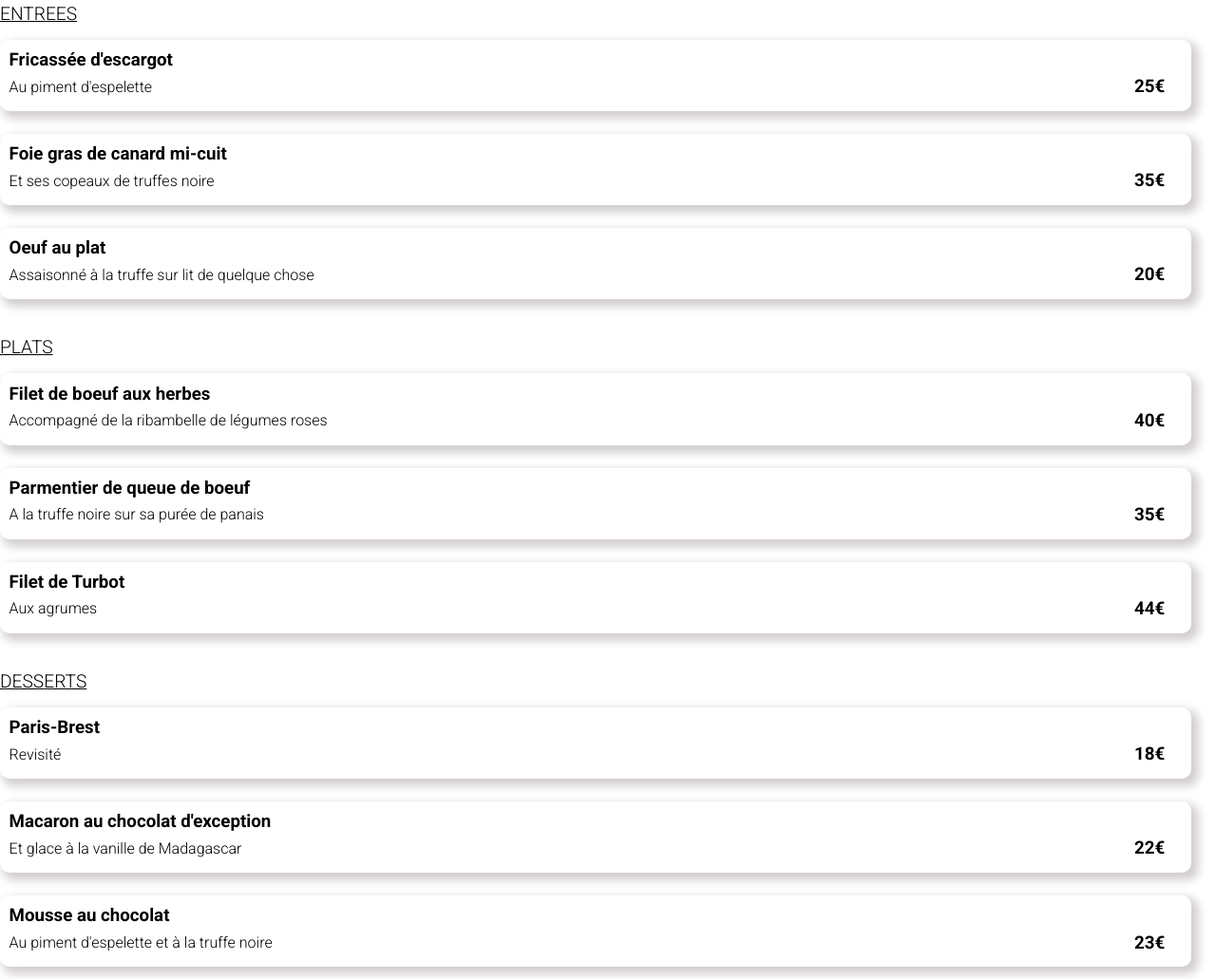
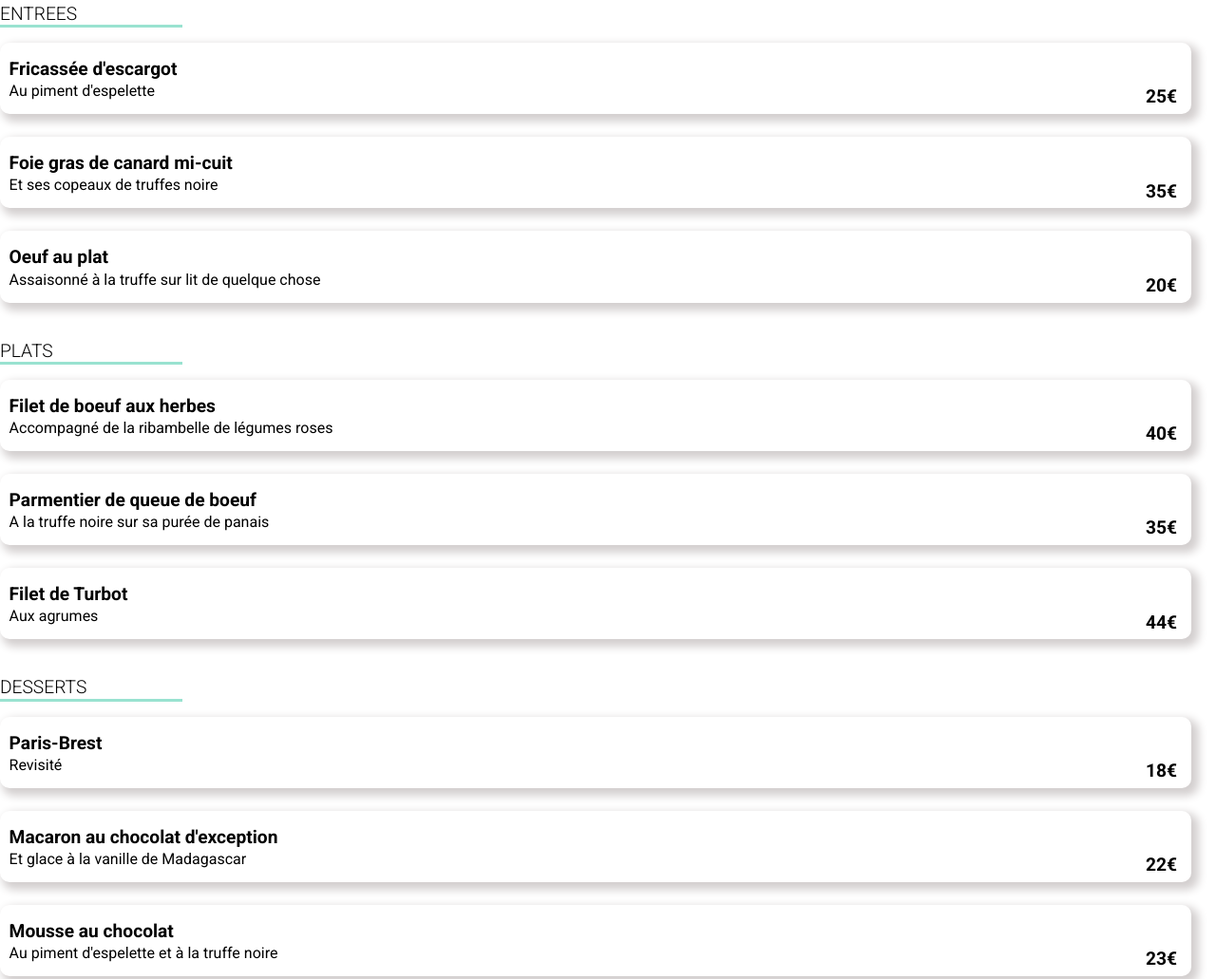
Before and after one commit to DOMENGES/DOMENGES_3_250222, a plain HTML site: page La_palette_du_gout.html in a window 1280 px wide. Shown: the part 468-1499 px from the top of the page at 95% size. Drawn offline with nearby package versions, Linux system fonts and the light colour scheme; a web font is replaced by a local one.

Commit message:
soulignement_titres_plats

```diff
--- a/La_palette_du_gout.html
+++ b/La_palette_du_gout.html
@@ -31,34 +31,35 @@
                 </div>
                 <div class="menu_3_choix">
                     <div class="titre_menu">
-                        <h2>ENTR<span>EES</span></h2>
+                        <h2>ENTREES</h2>
+                        <p></p>
                     </div><!--fin titre_menu-->
                     <div class="plats_a_b_c">
                         <div class="plat_a">
                             <div class="nom_plat">
-                                <h3>Fricassée d'escargot</h3>
-                                <h4>Au piment d'espelette</h4>
+                                <p class="titre_plat">Fricassée d'escargot</p>
+                                <p class="sous_titre_plat">Au piment d'espelette</p>
                             </div>
                             <div class="prix_plat">
-                                <h3>25€</h3>
+                                25€
                             </div>
                         </div><!--fin plat_a-->
                         <div class="plat_b">
                             <div class="nom_plat">
-                                <h3>Foie gras de canard mi-cuit</h3>
-                                <h4>Et ses copeaux de truffes noire</h4>
+                                <p class="titre_plat">Foie gras de canard mi-cuit</p>
+                                <p class="sous_titre_plat">Et ses copeaux de truffes noire</p>
                             </div>
                             <div class="prix_plat">
-                                <h3>35€</h3>
+                                35€
                             </div>
                         </div><!--fin plat_b-->
                         <div class="plat_c">
                             <div class="nom_plat">
-                                <h3>Oeuf au plat</h3>
-                                <h4>Assaisonné à la truffe sur lit de quelque chose</h4>
+                                <p class="titre_plat">Oeuf au plat</p>
+                                <p class="sous_titre_plat">Assaisonné à la truffe sur lit de quelque chose</p>
                             </div>
                             <div class="prix_plat">
-                                <h3>20€</h3>
+                                20€
                             </div>
                         </div><!--fin plat_b-->
                     </div><!--fin plats_a_b_c-->
@@ -66,68 +67,70 @@
                 </div><!--fin menu_plats-->
                 <div class="menu_3_choix">
                     <div class="titre_menu">
-                        <h2>PLAT<span>S</span></h2>
+                        <h2>PLATS</h2>
+                        <p></p>
                     </div><!--fin titre_menu-->
                     <div class="plats_a_b_c">
                         <div class="plat_a">
                             <div class="nom_plat">
-                                <h3>Filet de boeuf aux herbes</h3>
-                                <h4>Accompagné de la ribambelle de légumes roses</h4>
+                                <p class="titre_plat">Filet de boeuf aux herbes</p>
+                                <p class="sous_titre_plat">Accompagné de la ribambelle de légumes roses</p>
                             </div>
                             <div class="prix_plat">
-                                <h3>40€</h3>
+                                40€
                             </div>
                         </div><!--fin plat_a-->
                         <div class="plat_b">
                             <div class="nom_plat">
-                                <h3>Parmentier de queue de boeuf</h3>
-                                <h4>A la truffe noire sur sa purée de panais</h4>
+                                <p class="titre_plat">Parmentier de queue de boeuf</p>
+                                <p class="sous_titre_plat">A la truffe noire sur sa purée de panais</p>
                             </div>
                             <div class="prix_plat">
-                                <h3>35€</h3>
+                                35€
                             </div>
                         </div><!--fin plat_b-->
                         <div class="plat_c">
                             <div class="nom_plat">
-                                <h3>Filet de Turbot</h3>
-                                <h4>Aux agrumes</h4>
+                                <p class="titre_plat">Filet de Turbot</p>
+                                <p class="sous_titre_plat">Aux agrumes</p>
                             </div>
                             <div class="prix_plat">
-                                <h3>44€</h3>
+                                44€
                             </div>
                         </div><!--fin plat_b-->
                     </div><!--fin plats_a_b_c-->
                 </div><!--fin menu_plats-->
                 <div class="menu_3_choix">
                     <div class="titre_menu">
-                        <h2>DESS<span>ERTS</span></h2>
+                        <h2>DESSERTS</h2>
+                        <p></p>
                     </div><!--fin titre_menu-->
                     <div class="plats_a_b_c">
                         <div class="plat_a">
                             <div class="nom_plat">
-                                <h3>Paris-Brest</h3>
-                                <h4>Revisité</h4>
+                                <p class="titre_plat">Paris-Brest</p>
+                                <p class="sous_titre_plat">Revisité</p>
                             </div>
                             <div class="prix_plat">
-                                <h3>18€</h3>
+                                18€
                             </div>
                         </div><!--fin plat_a-->
                         <div class="plat_b">
                             <div class="nom_plat">
-                                <h3>Macaron au chocolat d'exception</h3>
-                                <h4>Et glace à la vanille de Madagascar</h4>
+                                <p class="titre_plat">Macaron au chocolat d'exception</p>
+                                <p class="sous_titre_plat">Et glace à la vanille de Madagascar</p>
                             </div>
                             <div class="prix_plat">
-                                <h3>22€</h3>
+                                22€
                             </div>
                         </div><!--fin plat_b-->
                         <div class="plat_c">
                             <div class="nom_plat">
-                                <h3>Mousse au chocolat</h3>
-                                <h4>Au piment d'espelette et à la truffe noire</h4>
+                                <p class="titre_plat">Mousse au chocolat</p>
+                                <p class="sous_titre_plat">Au piment d'espelette et à la truffe noire</p>
                             </div>
                             <div class="prix_plat">
-                                <h3>23€</h3>
+                                23€
                             </div>
                         </div><!--fin plat_b-->
                     </div><!--fin plats_a_b_c-->
--- a/css/body_menu.css
+++ b/css/body_menu.css
@@ -57,6 +57,25 @@ section_menu
     display: flex;
     flex-direction: column;
 }
+.titre_menu
+{
+    display: flex;
+    flex-direction: column;
+}
+.titre_menu h2
+{
+    font-size: 1.2em;
+    font-weight: 300;
+    margin-top: 0em;
+    margin-bottom: 0em;
+}
+.titre_menu p
+{
+    height: 0.2em;
+    width: 15%;
+    background-color: #99e2d0;
+    margin-top: 0em;
+}
 .plats_a_b_c
 {
     display: flex;
@@ -80,33 +99,31 @@ section_menu
     flex-direction: column;
     padding-left: 0.6em;
 }
-.nom_plat h3,.nom_plat h4
+
+.titre_plat
 {
-    margin-top: 0em;
+    margin-top: 0.3em;
     margin-bottom: 0em;
+    font-size: 1.2em;
+    font-weight: 600;
 }
-.nom_plat h4
+.sous_titre_plat
 {
-    font-weight: 300;
-    padding-top: 0.5em;
+    margin-top: 0.2em;
+    margin-bottom: 0.3em;
+    font-style: 1.2em;
+    font-weight: 400;
 }
-.prix_plat h3
+.prix_plat
 {
-    margin-top: 1.5em;
-    margin-bottom: 0em;
-    padding-right: 1.5em;
+    margin-top: auto;
+    margin-bottom: 0.35em;
+    padding-right: 0.8em;
+    font-size: 1.2em;
+    font-weight: 600;
 }
-.titre_menu h2
-{
-    font-size: 1.2em;
-    font-weight: 300;
-    margin-top: 0em;
-    text-decoration-line: underline;
-}
-.titre_menu h2 span
-{
-    text-decoration-line: none;
-}
+
+
 button
 {
     /*width:50%;*/
@@ -119,7 +136,15 @@ button
     padding-left: 1.5em;
     padding-right: 1.5em;
     border-radius: 30px;
+    border-color: transparent;
     background: linear-gradient(#ff79da,#9356dc);
     box-shadow: 5px 5px 10px 3px #d3cfcf;
     margin-bottom: 2em;
+    transition-property: background, box-shadow;
+    transition-duration: 40ms;
 }
+button:hover
+{
+    background: linear-gradient(#fac3ea,#ba92eb);
+    box-shadow: 5px 5px 30px 3px #7c7979;
+}
```
Also changed, not shown: css/body.css (+13 -1 lines), index.html (+6 -2 lines), 1 other file.
